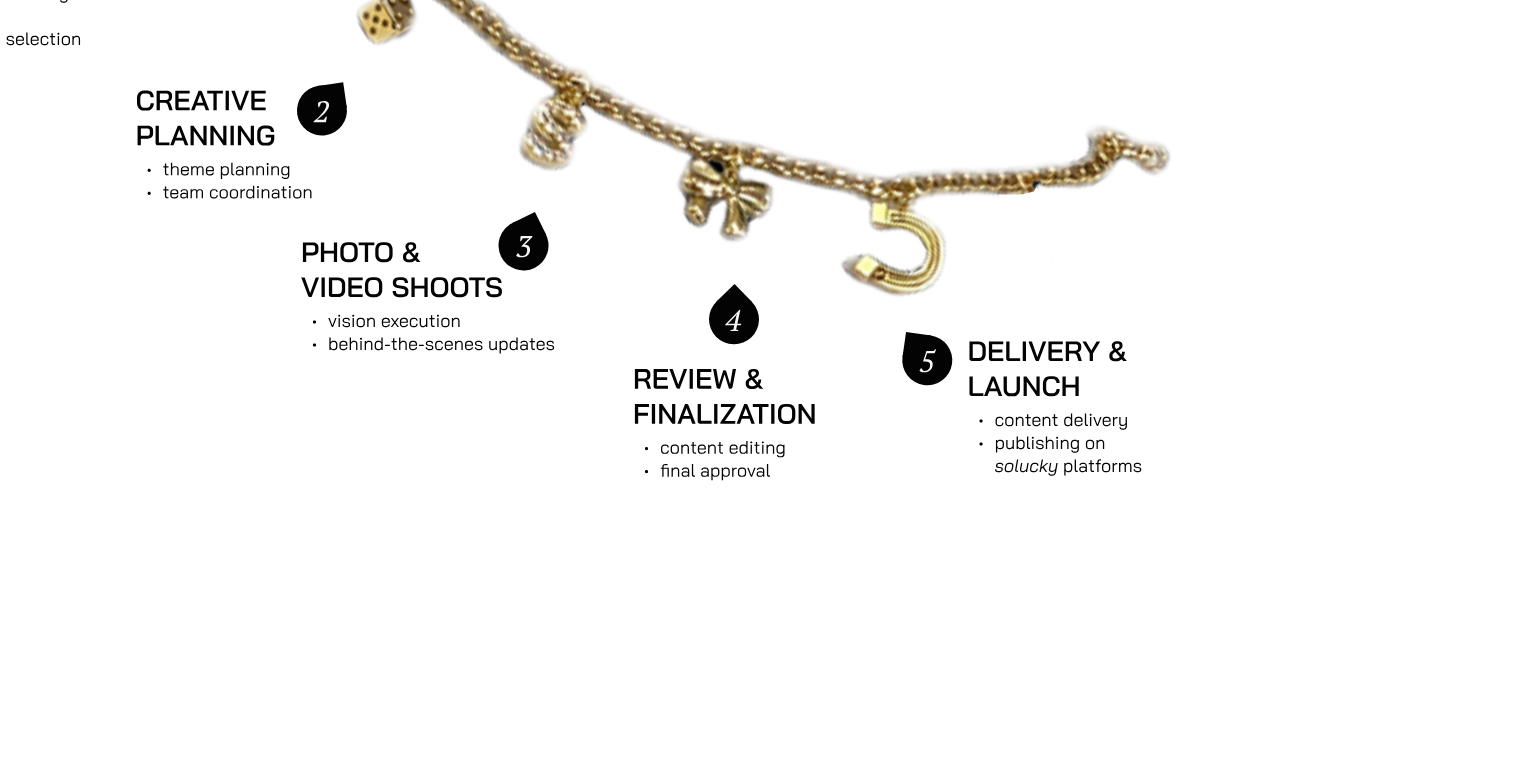
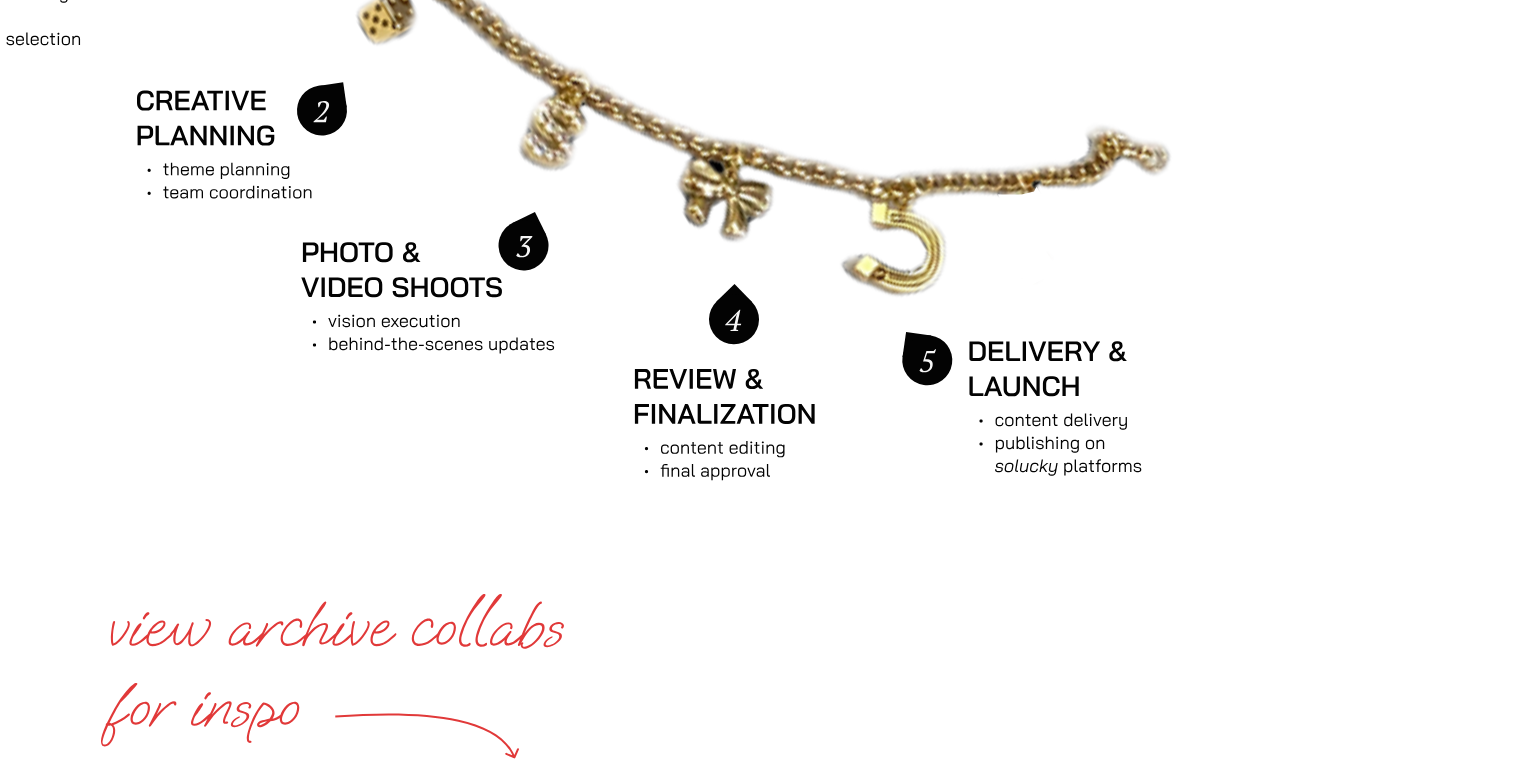
Before and after one commit to shaynatrivedi/solucky, a React (Create React App) app in the folder solucky-react-app/: page /collabs in a window 1280 px wide. Shown: the part 1284-2068 px from the top of the page, 1532 px wide, since content can reach past the window. Before the commit the page ends 1945 px from the top, so only its background shows below. Built offline with nearby package versions, Linux system fonts and the light colour scheme; a web font is replaced by a local one.

Commit message:
add content for the bottom section and arrange in flex

```diff
--- a/solucky-react-app/src/components/Collabs.css
+++ b/solucky-react-app/src/components/Collabs.css
@@ -39,3 +39,17 @@
     grid-template-columns: 146px 146px 146px 146px 146px 146px 146px 146px 146px 146px;
     grid-template-rows: 140px 140px 140px 140px 140px 140px 140px 140px 140px 140px;
 }
+
+.bottom-section{
+    display: flex;
+    flex-direction: column;
+    width: 100vw;
+}
+
+.view-archive-text-container{
+    align-self: flex-start;
+}
+
+.view-archive-svg{
+    margin-left:100px;
+}
--- a/solucky-react-app/src/components/Collabs.jsx
+++ b/solucky-react-app/src/components/Collabs.jsx
@@ -39,7 +39,12 @@ const Collabs = () =>{
             </div>
 
             <div className="bottom-section">
+                <div className="view-archive-text-container">
+                    <img className="view-archive-svg" src="../Assets/Collabs/view-archive-text.svg"></img>
+                </div>
+                <div className="horizontal-scroll-section">
 
+                </div>
             </div>
 
 
```
Also changed, not shown: solucky-react-app/public/Assets/Collabs/view-archive-text.svg (added).
